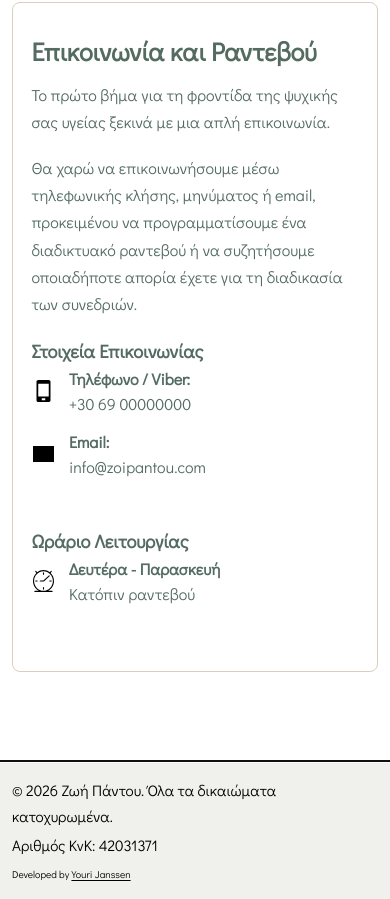
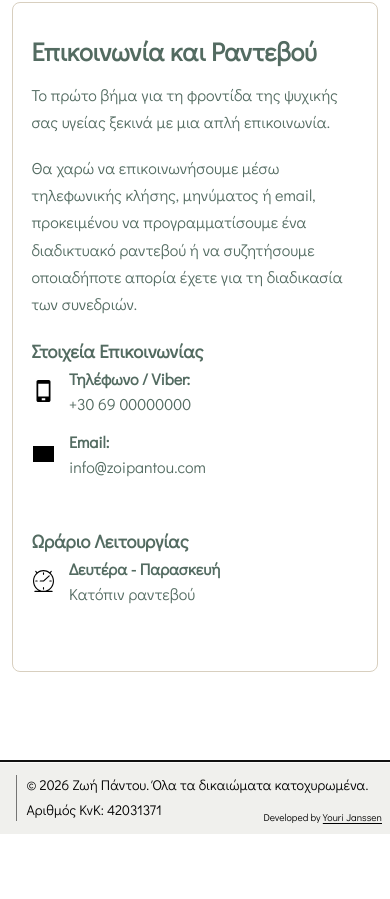
Before and after one commit to yourijanssen/ZoiWebsiteNextjs, a Next.js app: page / in a window 390 px wide. Shown: the part 3261-4160 px from the top of the page. After the commit the page ends 4095 px from the top, so only its background shows below. Built offline with nearby package versions, Linux system fonts and the light colour scheme; grey boxes are pictures that could not be loaded.

Commit message:
Refine responsive footer layout and spacing

```diff
--- a/app/globals.css
+++ b/app/globals.css
@@ -216,6 +216,7 @@ a:focus {
 .site-footer {
   flex-shrink: 0;
   margin-top: 4rem;
+  position: relative;
   background: #f0f0ed;
   border-top: 2px solid #111;
   border-bottom: 0;
@@ -1694,6 +1695,9 @@ a:focus {
   flex-direction: column;
   align-items: flex-start;
   gap: 0.2rem;
+  margin-inline-start: clamp(0.35rem, 1vw, 0.8rem);
+  border-inline-start: 1px solid rgba(17, 17, 17, 0.55);
+  padding-inline-start: clamp(0.55rem, 1.2vw, 0.9rem);
 }
 
 .footer-registration,
@@ -1723,6 +1727,9 @@ a:focus {
 
 .footer-credit {
   margin: 0;
+  position: absolute;
+  right: 0.5rem;
+  bottom: 0.5rem;
   color: #000;
   font-size: 10px;
   opacity: 1;
@@ -2882,6 +2889,22 @@ body::after,
     --header-offset: 78px;
   }
 
+  .footer-inner {
+    padding-block: 0.8rem;
+  }
+
+  .footer-legal {
+    gap: 0.3rem;
+    margin-inline-start: 0.25rem;
+    padding-inline-start: 0.6rem;
+  }
+
+  .footer-copy,
+  .footer-registration {
+    font-size: clamp(0.8rem, 3.8vw, 0.88rem);
+    line-height: 1.45;
+  }
+
   .header-inner {
     min-height: var(--header-offset);
     padding-block: 0;
```
